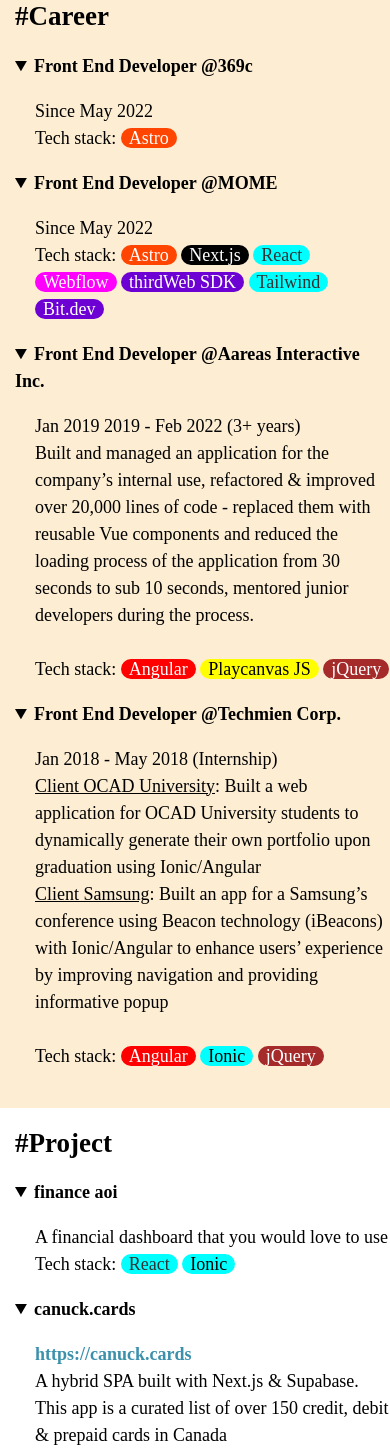
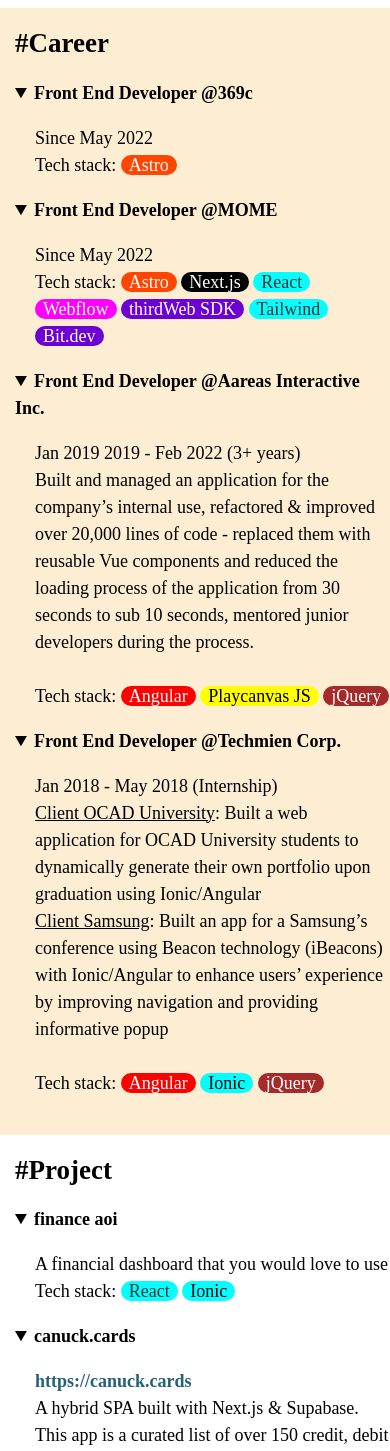
Before and after one commit to kienngo98/single-page-portfolio, a plain HTML site: page dev.html in a window 390 px wide. Shown: the part 549-2000 px from the top of the page. Drawn offline with Linux system fonts and the light colour scheme.

Commit message:
Update index

```diff
--- a/dev.html
+++ b/dev.html
@@ -82,7 +82,7 @@
       }
 
       .contactLink {
-        color: #3b90ac;
+        color: #236277;
         font-weight: 700;
       }
 
@@ -179,14 +179,14 @@
           of the web. I have always been excited and fascinated about the
           evolution of web technologies (even though things can be chaotic at
           times). I share the same philosophy with <a href="https://twitter.com/_developit" target="_blank">Jason Miller</a> (the creator of
-          Preact):to do more with less. Having less code doesn't
+          Preact):  to do more with less. Having less code doesn't
           necessarily mean "better", but we can all appreciate a little less
           JavaScript being shipped to the clients.<br /><br />
 
           An unoptimized website will impact the environment negatively (however
           insignificant the impact is). I'm on a mission to build fast, secured
           & scalable web apps using the
-          <a href="https:/jamstack.org" target="_blank">JAM Stack</a>
+          <u><a href="https:/jamstack.org" class="contactLink" target="_blank">JAM Stack</a></u>
           technology.
         </div>
       </div>
@@ -217,12 +217,12 @@
                 class="techTag techAstro"
                 >Astro</a
               >
-              <a class="techTag techNextJs">Next.js</a>
-              <a class="techTag techReact">React</a>
-              <a class="techTag techWebflow">Webflow</a>
-              <a class="techTag tech2rdWeb">thirdWeb SDK</a>
-              <a class="techTag techTailwind">Tailwind</a>
-              <a class="techTag tech2rdWeb">Bit.dev</a>
+              <span class="techTag techNextJs">Next.js</span>
+              <span class="techTag techReact">React</span>
+              <span class="techTag techWebflow">Webflow</span>
+              <span class="techTag tech2rdWeb">thirdWeb SDK</span>
+              <span class="techTag techTailwind">Tailwind</span>
+              <span class="techTag tech2rdWeb">Bit.dev</span>
             </p>
           </details>
           <details open>
@@ -235,9 +235,9 @@
               the application from 30 seconds to sub 10 seconds, mentored junior
               developers during the process.<br /><br />
               Tech stack:
-              <a class="techTag techAngular">Angular</a>
-              <a class="techTag techPlaycanvas">Playcanvas JS</a>
-              <a class="techTag techJquery">jQuery</a>
+              <span class="techTag techAngular">Angular</span>
+              <span class="techTag techPlaycanvas">Playcanvas JS</span>
+              <span class="techTag techJquery">jQuery</span>
             </p>
           </details>
           <details open>
@@ -252,9 +252,9 @@
               users’ experience by improving navigation and providing
               informative popup<br /><br />
               Tech stack:
-              <a class="techTag techAngular">Angular</a>
-              <a class="techTag techIonic">Ionic</a>
-              <a class="techTag techJquery">jQuery</a>
+              <span class="techTag techAngular">Angular</span>
+              <span class="techTag techIonic">Ionic</span>
+              <span class="techTag techJquery">jQuery</span>
             </p>
           </details>
         </div>
@@ -267,8 +267,8 @@
           <p class="detailsContent">
             A financial dashboard that you would love to use<br />
             Tech stack:
-            <a class="techTag techReact">React</a>
-            <a class="techTag techIonic">Ionic</a>
+            <span class="techTag techReact">React</span>
+            <span class="techTag techIonic">Ionic</span>
           </p>
         </details>
 
@@ -281,8 +281,8 @@
             A hybrid SPA built with Next.js & Supabase. This app is a curated
             list of over 150 credit, debit & prepaid cards in Canada <br />
             Tech stack:
-            <a class="techTag techNextJs">Next.js</a>
-            <a class="techTag techSupabase">Supabase</a>
+            <span class="techTag techNextJs">Next.js</span>
+            <span class="techTag techSupabase">Supabase</span>
           </p>
         </details>
 
@@ -292,8 +292,8 @@
             An AirBnB-like mobile application for storage renting solution in
             Vietnam using React Native<br />
             Tech stack:
-            <a class="techTag techReactNative">React Native</a>
-            <a class="techTag techAmplify">AWS Amplify</a>
+            <span class="techTag techReactNative">React Native</span>
+            <span class="techTag techAmplify">AWS Amplify</span>
           </p>
         </details>
       </div>
```
Also changed, not shown: index.html (+1 -1 lines).
